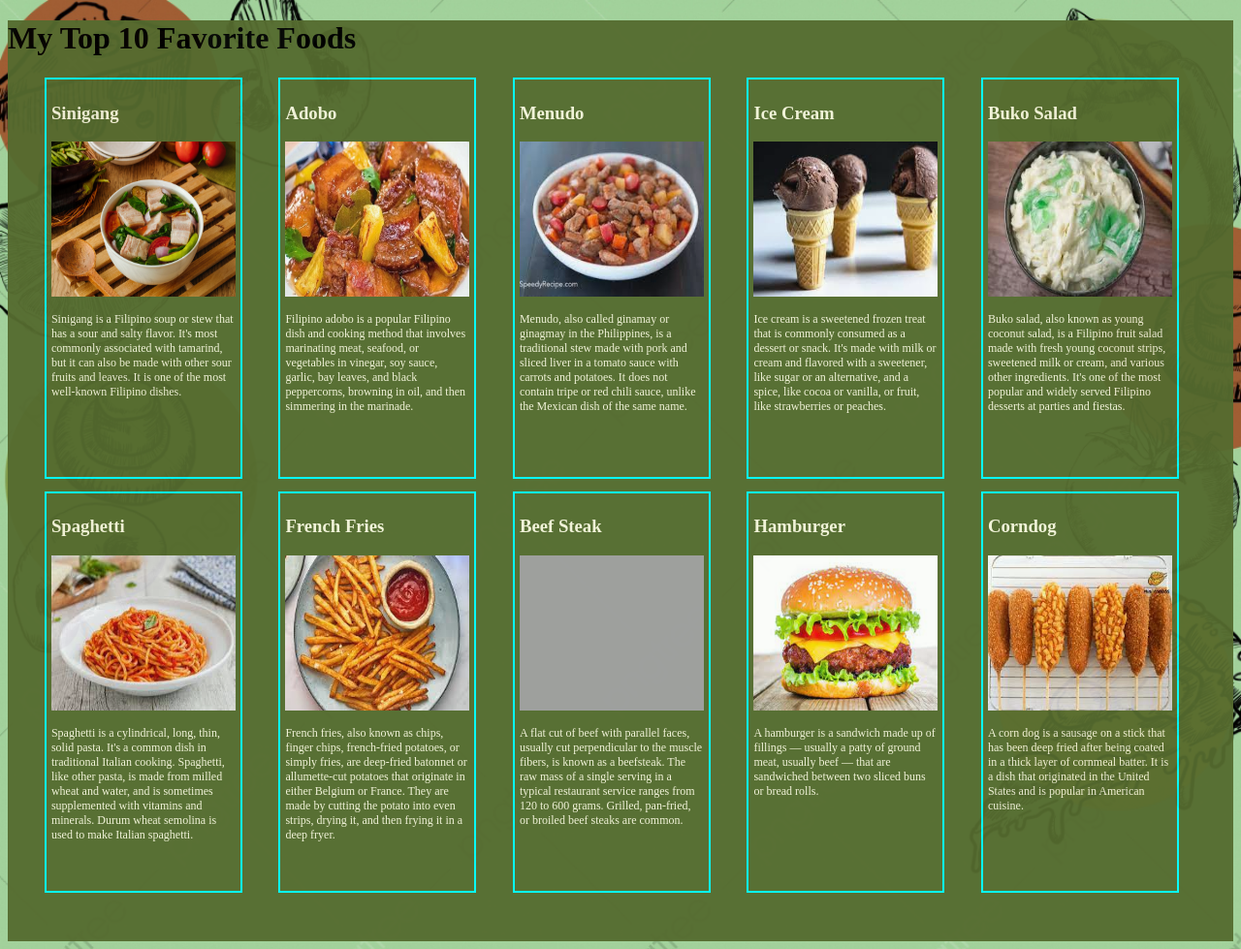
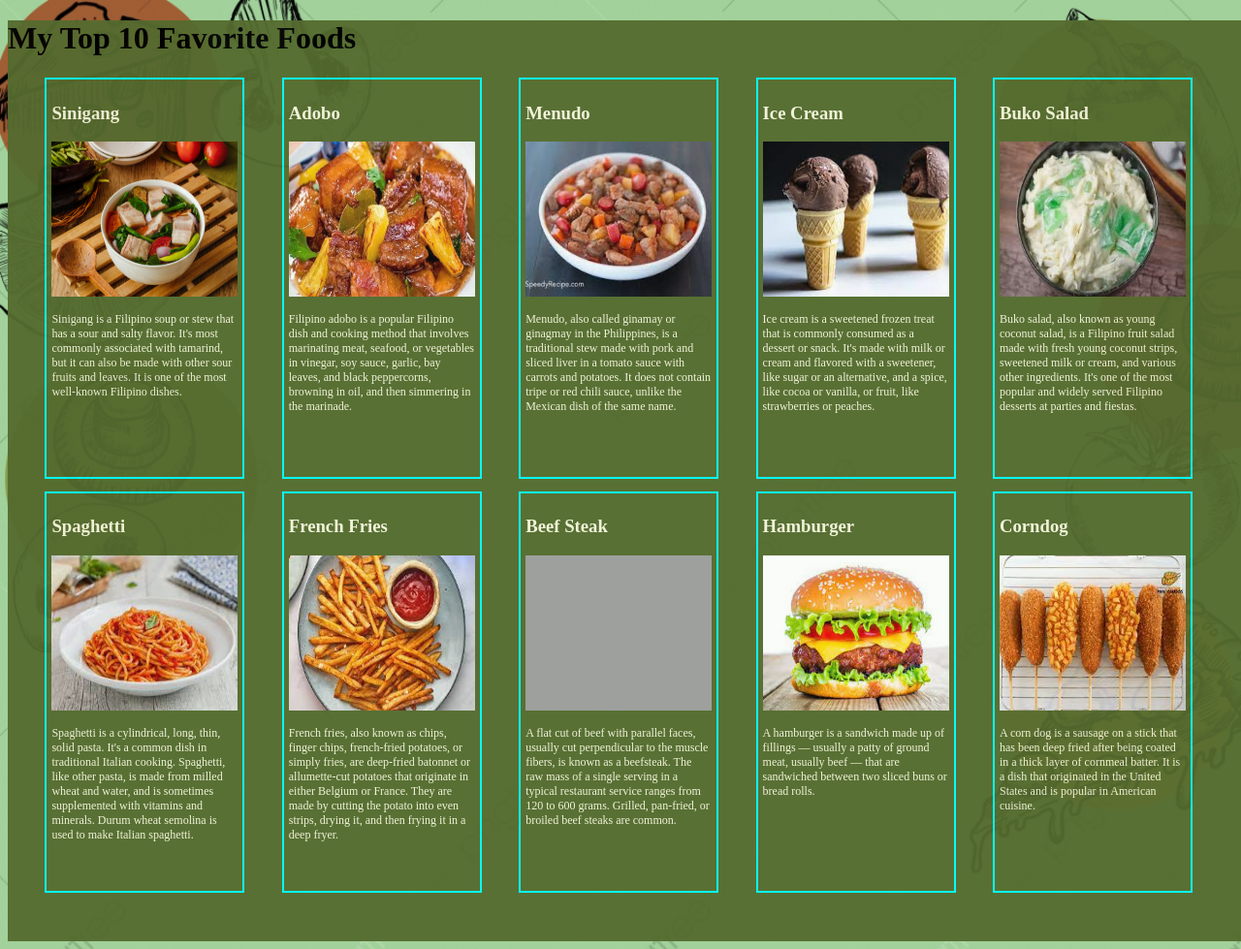
Before and after one commit to JahzielBanne/learningtasks, a PHP site: page /LT3/index.html in a window 1280 px wide. Shown: the whole page at 97% size. Run offline with PHP 8.4, Linux system fonts and the light colour scheme; grey boxes are pictures that could not be loaded.

Commit message:
Update styles.css

```diff
--- a/LT3/styles.css
+++ b/LT3/styles.css
@@ -4,7 +4,7 @@ body {
     background-size: cover;
 }
 #mainbox {
-    width:100%;
+    width:1280px;
     height: 950px;
     background-color:darkolivegreen;
     background-size:cover;
```
